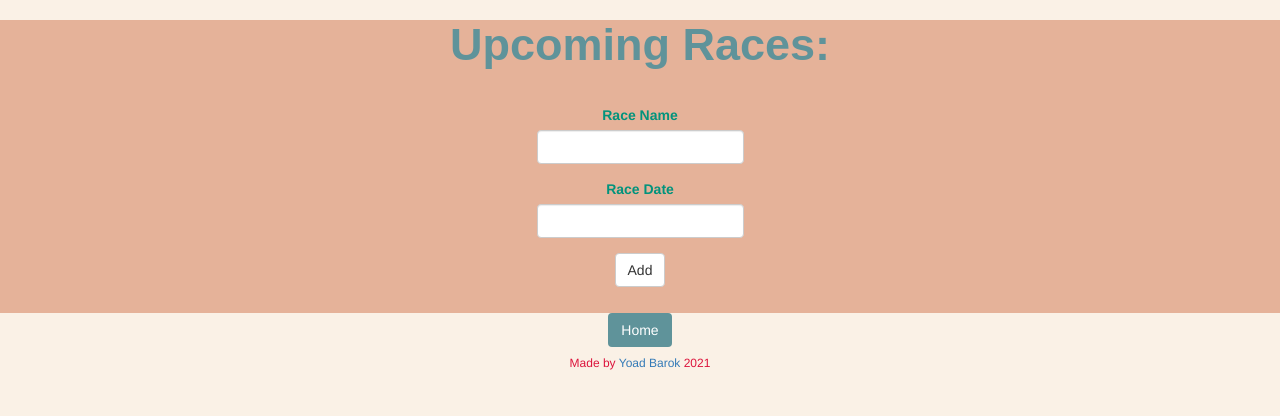
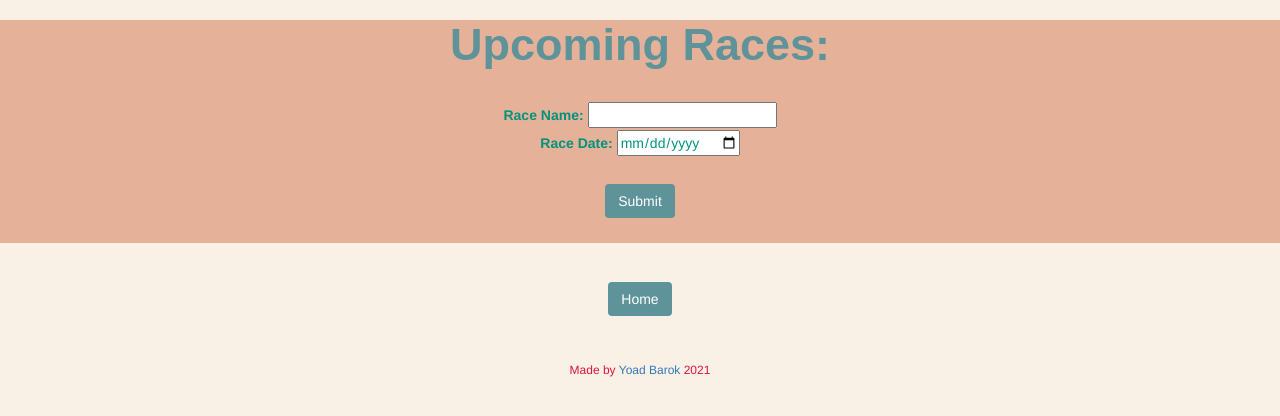
Before and after one commit to YoadBarok/RunNow, a Flask app: page /races in a window 1280 px wide. Shown: the top 416 px of the page. Run offline with Flask 2, Linux system fonts and the light colour scheme; some libraries are stand-ins or nearby versions.

Commit message:
change race form to a simple html form with date input

```diff
--- a/forms.py
+++ b/forms.py
@@ -1,11 +1,12 @@
 from flask_wtf import FlaskForm
 from wtforms import StringField, SubmitField, PasswordField
 from wtforms.validators import DataRequired, EqualTo, Length
+from wtforms.ext.dateutil.fields import DateField
 
 
 class AddRace(FlaskForm):
     race_name = StringField(label='Race Name', validators=[DataRequired()])
-    race_date = StringField(label='Race Date', validators=[DataRequired()])
+    race_date = DateField(label='Race Date', validators=[DataRequired()])
     submit = SubmitField(label='Add')
 
 
--- a/main.py
+++ b/main.py
@@ -89,10 +89,12 @@ def home():
 
 @app.route("/races", methods=METHODS)
 def races():
-    add_form = AddRace()
-    if add_form.validate_on_submit():
-        race_name = add_form.race_name.data
-        race_date = add_form.race_date.data
+    # add_form = AddRace()
+    data = request.form
+    # if add_form.validate_on_submit():
+    if request.method == "POST":
+        race_name = data['race-name']
+        race_date = data['race-date']
         for race in current_user.races:
             if race.title == race_name:
                 flash(f"You are already running {race_name}")
@@ -105,7 +107,7 @@ def races():
         db.session.add(new_race)
         db.session.commit()
         return redirect(url_for('races'))
-    return render_template("races.html", form=add_form, user=current_user,
+    return render_template("races.html", user=current_user,
                            logged_in=current_user.is_authenticated)
 
 
--- a/static/css/styles.css
+++ b/static/css/styles.css
@@ -93,3 +93,7 @@ h1 {
     display: inline-block;
     size: 50%;
 }
+
+.home-button {
+    padding: 3%;
+}
--- a/templates/races.html
+++ b/templates/races.html
@@ -2,19 +2,19 @@
 {% import "bootstrap/wtf.html" as wtf %}
 <html lang="en">
 <head>
-{% include "header.html" %}
+    {% include "header.html" %}
 </head>
 <body>
 <div class="card top-part">
     <h1>Upcoming Races:</h1>
     <div class="card">
         {% for race in current_user.races %}
-        <p class="race-p">{{race.date}} - {{race.title}} <a href="{{url_for('delete_race', race_id=race.id) }}">✘</a></p>
+        <p class="race-p">{{race.date}} - {{race.title}} <a href="{{url_for('delete_race', race_id=race.id) }}">✘</a>
+        </p>
         {% endfor %}
 
     </div>
-<div class="add-form">
-    {{ wtf.quick_form(form, novalidate=True) }}
+    <div class="add-form">
         {% with messages = get_flashed_messages() %}
         {% if messages %}
         {% for message in messages %}
@@ -22,14 +22,26 @@
         {% endfor %}
         {% endif %}
         {% endwith %}
+        <form action="{{url_for('races')}}" name="race-adder" method="post">
+            <label style="margin-top: 2%;">Race Name: </label>
+            <input type="text" name="race-name" required>
+            <br>
+            <label>Race Date: </label>
+            <input type="date" required name="race-date">
+            <br>
+            <input type="submit" class="btn btn-md my-button" style="margin:2%;">
+        </form>
+
+    </div>
 </div>
-</div>
-<div class="card">
-    <a href="{{url_for('home')}}"><button class="btn my-button">Home</button></a>
+<div class="card home-button">
+    <a href="{{url_for('home')}}">
+        <button class="btn my-button">Home</button>
+    </a>
 </div>
 
 </body>
 <footer>
-{% include "footer.html" %}
+    {% include "footer.html" %}
 </footer>
 </html>
```
Also changed, not shown: races-database.db.
